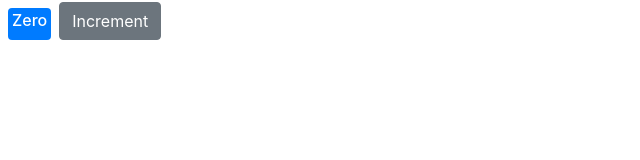
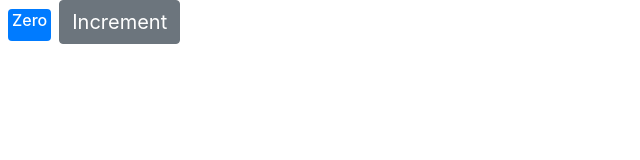
Before and after one commit to RishabhVerma098/counter-app, a React (Create React App) app in the folder counter-with-mosh/: page / in a window 1280 px wide. Shown: the top 160 px of the page, without its empty margins (0-640 px from the left). Built offline with nearby package versions, Linux system fonts and the light colour scheme.

Commit message:
two ways to add styles

```diff
--- a/counter-with-mosh/src/components/counter.jsx
+++ b/counter-with-mosh/src/components/counter.jsx
@@ -2,7 +2,8 @@ import React, { Component } from "react";
 // instead of React.Fragment we can use div (see https://www.youtube.com/watch?v=Ke90Tje7VS0&t=1561s [35:35] )
 // ctr+D to edit same <h1> and its ending tag
 // in curly braces we can write any valid javascript code
-// we use className in span instead of class (since class is a registered keyword)
+// we use className in span instead of class (since class is a registered keyword
+//two ways to add style are shown
 class Counter extends Component {
   state = {
     count: 0
@@ -11,7 +12,7 @@ class Counter extends Component {
   style = {
     fontSize: 10,
     fontWeight: "light"
-  }; //use camel case notation
+  }; //use camel case notation , 10 os '10px'
 
   render() {
     return (
@@ -19,7 +20,12 @@ class Counter extends Component {
         <span style={this.style} className="badge badge-primary m-2">
           {this.formatcount()}
         </span>
-        <button className="btn btn-secondary btn-m">Increment</button>
+        <button
+          style={{ fontSize: "20px" }}
+          className="btn btn-secondary btn-m"
+        >
+          Increment
+        </button>
       </React.Fragment>
     );
   }
```
